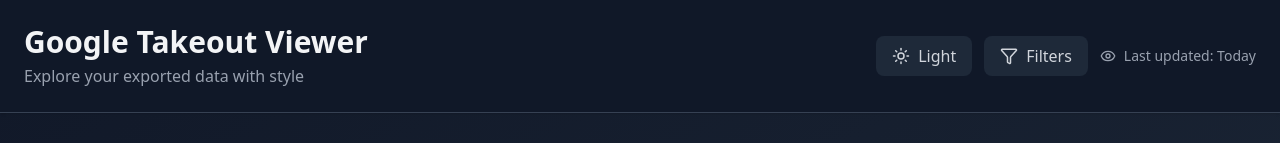
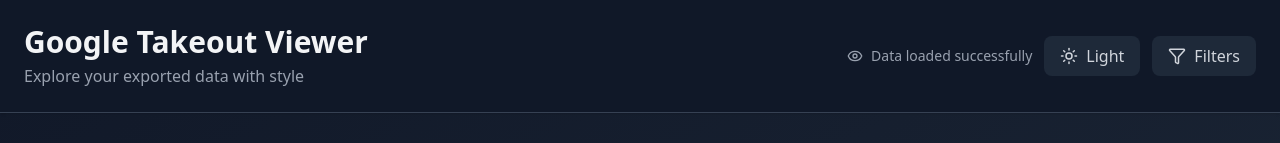
Before and after one commit to Kiduzk/google-takeout-viewer, a React (Vite) app in the folder frontend/: page / in a window 1280 px wide. Shown: the top 143 px of the page. Built offline with nearby package versions, Linux system fonts and the light colour scheme; no server answers.

Commit message:
Add status message when loading data

```diff
--- a/frontend/src/App.tsx
+++ b/frontend/src/App.tsx
@@ -21,13 +21,8 @@
 import { FilterPanel } from "./components/filterPanel";
 import { YouTubeCard } from "./components/cards/youtubeCard";
 import { CommentCard } from "./components/cards/commentCard";
-import type {
-  YoutubeVideo,
-  YoutubeComment,
-  KeepEntry,
-  KeepAnnotation,
-  KeepListContent,
-} from "./types";
+import { KeepNoteCard } from "./components/cards/keepsNoteCard";
+import type { YoutubeVideo, YoutubeComment, KeepEntry } from "./types";
 
 export const formatDate = (dateString: string) => {
   return new Date(dateString).toLocaleDateString("en-US", {
@@ -63,6 +58,10 @@
   const [keepsData, setKeepsData] = useState<KeepEntry[]>([]);
   const [keepsDataLoading, setKeepsDataLoading] = useState(true);
 
+  const [statusMessage, setStatusMessage] = useState(
+    "Loading watch and search history..."
+  );
+
   useEffect(() => {
     const get_youtube_history = async () => {
       try {
@@ -84,24 +83,39 @@
         );
 
         // Youtube comment history
+        setStatusMessage("Loading comment history");
         result = await axios.get("http://127.0.0.1:8000/youtube_comments");
         setCommentsData(result.data);
+        setStatusMessage("Done");
 
         // Keeps data
+        setStatusMessage("Loading Keeps data");
         result = await axios.get("http://127.0.0.1:8000/google_keep");
         setKeepsData(result.data);
       } catch (err) {
         console.log(err);
+        setStatusMessage("Error loading data. Check console logs.");
       } finally {
         setYoutubeDataLoading(false);
         setCommentsDataLoading(false);
         setKeepsDataLoading(false);
+        setStatusMessage("Data loaded successfully");
       }
     };
     get_youtube_history();
   }, []);
 
-  const TabButton = ({ id, label, icon: Icon, count }) => (
+  const TabButton = ({
+    id,
+    label,
+    icon: Icon,
+    count,
+  }: {
+    id: string;
+    label: string;
+    icon: React.ElementType;
+    count: number;
+  }) => (
     <button
       onClick={() => setActiveTab(id)}
       className={`flex items-center gap-3 px-6 py-3 rounded-lg font-medium transition-all duration-200 ${
@@ -161,6 +175,14 @@
               </p>
             </div>
             <div className="flex items-center gap-3">
+              <div
+                className={`flex items-center gap-2 text-sm ${
+                  darkMode ? "text-gray-400" : "text-gray-600"
+                }`}
+              >
+                <Eye size={16} />
+                <span>{statusMessage}</span>
+              </div>
               <button
                 onClick={() => setDarkMode(!darkMode)}
                 className={`flex items-center gap-2 px-4 py-2 rounded-lg transition-colors ${
@@ -183,14 +205,6 @@
                 <Filter size={18} />
                 Filters
               </button>
-              <div
-                className={`flex items-center gap-2 text-sm ${
-                  darkMode ? "text-gray-400" : "text-gray-600"
-                }`}
-              >
-                <Eye size={16} />
-                <span>Last updated: Today</span>
-              </div>
             </div>
           </div>
         </div>
@@ -395,7 +409,9 @@
                       .includes(searchQuery.toLowerCase())
                 )
                 .slice(0, 20)
-                .map((note) => <KeepNoteCard key={note.id} note={note} />)}
+                .map((note) => (
+                  <KeepNoteCard key={note.id} note={note} darkMode={darkMode} />
+                ))}
           </div>
         </div>
 
```
